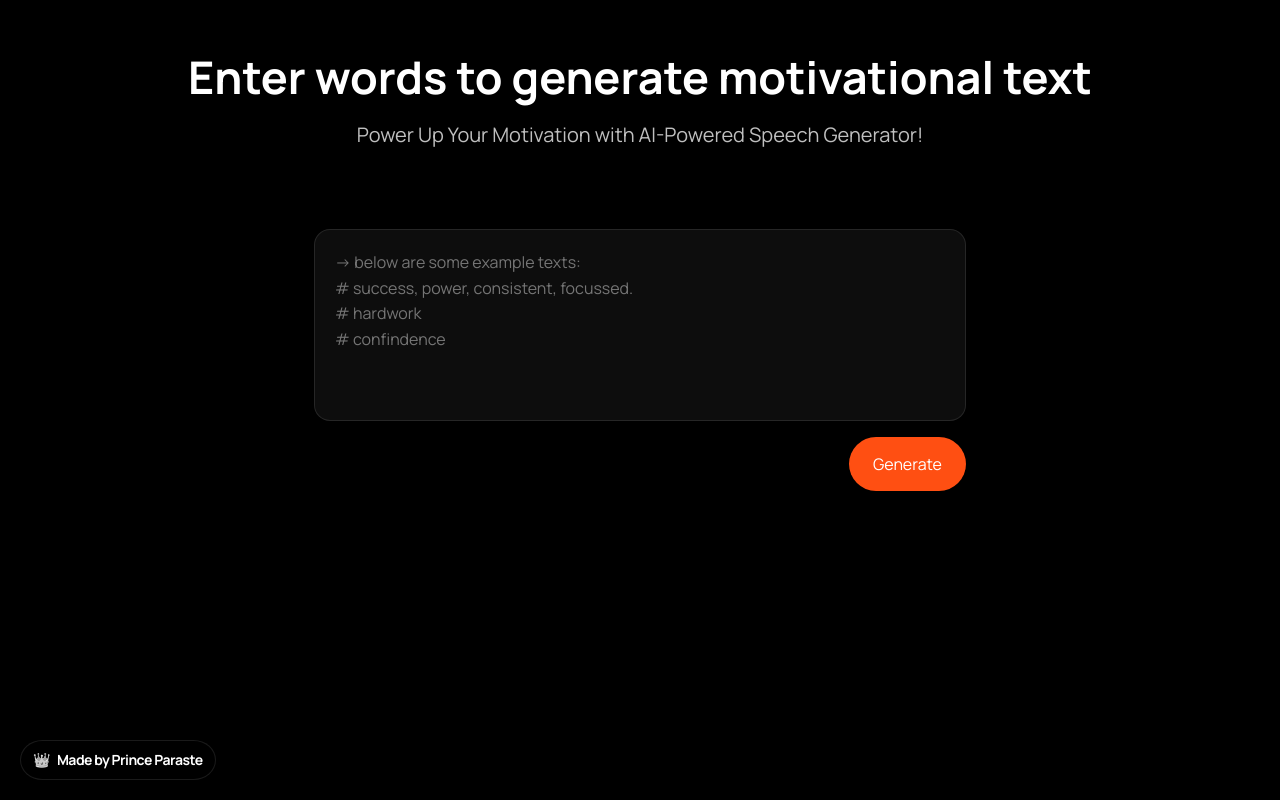
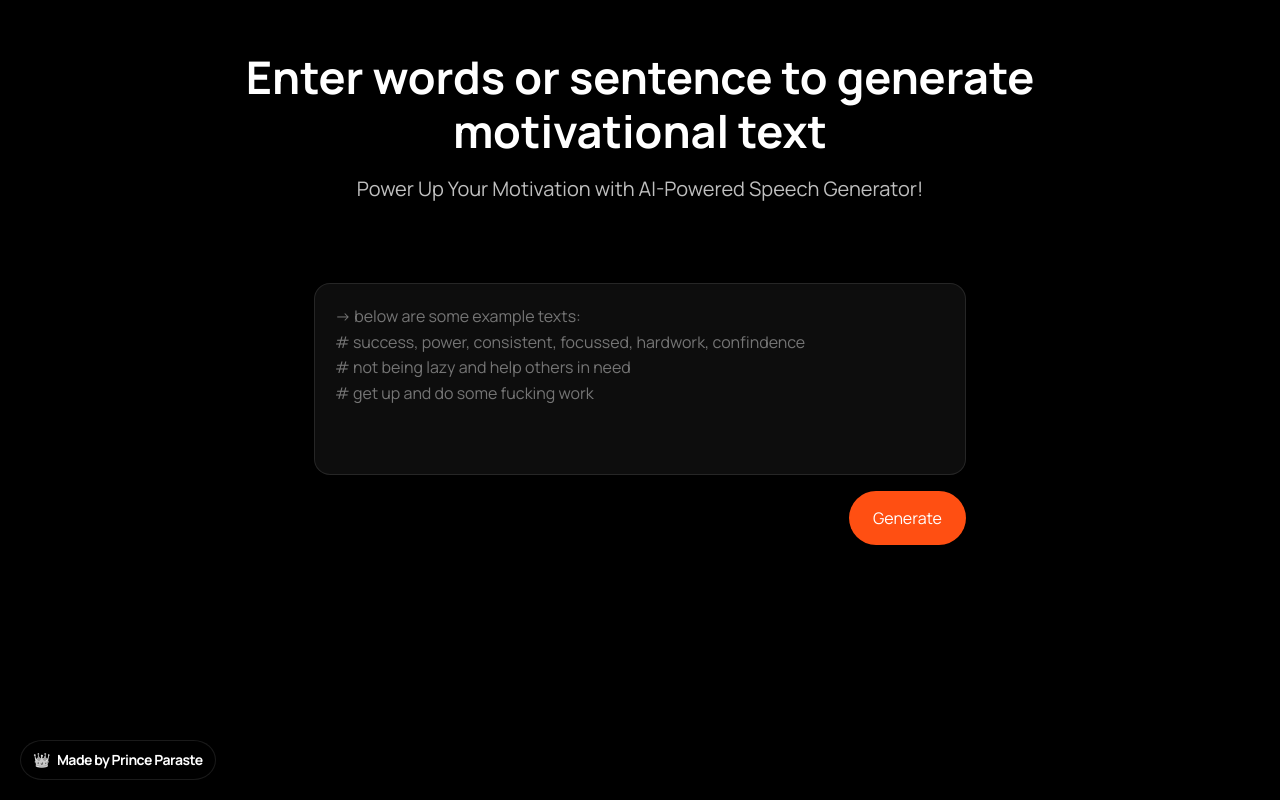
Before and after one commit to prince214/gpt3-motivational-ai, a Next.js app: page / in a window 1280 px wide. Built offline with nearby package versions, Linux system fonts and the light colour scheme.

Commit message:
feat: added toastr msg

```diff
--- a/components/PlaySound.js
+++ b/components/PlaySound.js
@@ -43,7 +43,6 @@ export default function PlaySound({ playText }) {
   }, [backAudiVol]);
 
   const choose = () => {
-    console.log(playText);
     const utterThis = new SpeechSynthesisUtterance(playText);
     utterThis.voice = langAVoice;
     utterThis.rate = voiceSpeed;
@@ -52,9 +51,6 @@ export default function PlaySound({ playText }) {
     setDefaultBackgroundMusic();
 
     utterThis.addEventListener("end", (event) => {
-      console.log(
-        `Utterance has finished being spoken after ${event.elapsedTime} seconds.`
-      );
       stopBackgroundMusic();
     });
   };
@@ -100,11 +96,15 @@ export default function PlaySound({ playText }) {
         <div className="languages">
           <span>Select accent</span>&nbsp;&nbsp;&nbsp;
           <select onChange={(e) => selectAccent(e)}>
-            {langAVoices.map((voice, index) => (
-              <option key={voice.name} value={index}>
-                {voice.name}
-              </option>
-            ))}
+            {langAVoices.length > 0 ? (
+              langAVoices.map((voice, index) => (
+                <option key={voice.name} value={index}>
+                  {voice.name}
+                </option>
+              ))
+            ) : (
+              <option>Default</option>
+            )}
           </select>
         </div>
         <div className="action_btns">
--- a/pages/api/generate.js
+++ b/pages/api/generate.js
@@ -6,8 +6,7 @@ const configuration = new Configuration({
 
 const openai = new OpenAIApi(configuration);
 
-const basePromptPrefix =
-`Write me a professional motivational speech in the style of GoalCast Youtube channel using the words below. Don't add any greetings at the beginning or ending. and also write in a way that all the words connects to each other in someway. Don't give any title.
+const basePromptPrefix = `Write me a professional motivational speech in the style of GoalCast Youtube channel using the words below. Don't add any greetings at the beginning or ending. and also write in a way that all the words connects to each other in someway. Don't give any title.
 Words:`;
 const basePromptSuffix = ` Dont add greetings at the begining.`;
 const generateAction = async (req, res) => {
@@ -19,7 +18,6 @@ const generateAction = async (req, res) => {
   });
 
   const basePromptOutput = baseCompletion.data.choices.pop();
-  console.log(basePromptOutput);
   res.status(200).json({ output: basePromptOutput });
 };
 
--- a/pages/index.js
+++ b/pages/index.js
@@ -1,4 +1,8 @@
 import { useState } from "react";
+import { toast } from "react-toastify";
+import { ToastContainer } from "react-toastify";
+import "react-toastify/dist/ReactToastify.css";
+
 import PlaySound from "../components/PlaySound";
 
 const Home = () => {
@@ -8,8 +12,8 @@ const Home = () => {
 
   const callGenerateEndpoint = async () => {
     setIsGenerating(true);
-
     console.log("Calling OpenAI...");
+    try {
       const response = await fetch("/api/generate", {
         method: "POST",
         headers: {
@@ -17,24 +21,28 @@ const Home = () => {
         },
         body: JSON.stringify({ userInput }),
       });
-
+      if (response.status === 200) {
         const data = await response.json();
         const { output } = data;
-    console.log("OpenAI replied...", output.text);
-
         setApiOutput(`${output.text}`);
+      } else {
+        throw "Error fetching data";
+      }
+    } catch (error) {
+      toast.error("Something went wrong! Please try again...");
+    } finally {
       setIsGenerating(false);
+    }
   };
 
   const onUserChangedText = (event) => {
-    console.log(event.target.value);
     setUserInput(event.target.value);
   };
 
   const placeholder = `-> below are some example texts:
-# success, power, consistent, focussed.
-# hardwork
-# confindence
+# success, power, consistent, focussed, hardwork, confindence
+# not being lazy and help others in need
+# get up and do some fucking work
 `;
 
   return (
@@ -42,7 +50,7 @@ const Home = () => {
       <div className="container">
         <div className="header">
           <div className="header-title">
-            <h1>Enter words to generate motivational text</h1>
+            <h1>Enter words or sentence to generate motivational text</h1>
           </div>
           <div className="header-subtitle">
             <h2>Power Up Your Motivation with AI-Powered Speech Generator!</h2>
@@ -104,6 +112,7 @@ const Home = () => {
           </div>
         </a>
       </div>
+      <ToastContainer />
     </div>
   );
 };
```
Lines whose indentation alone changed are shown as unchanged.
